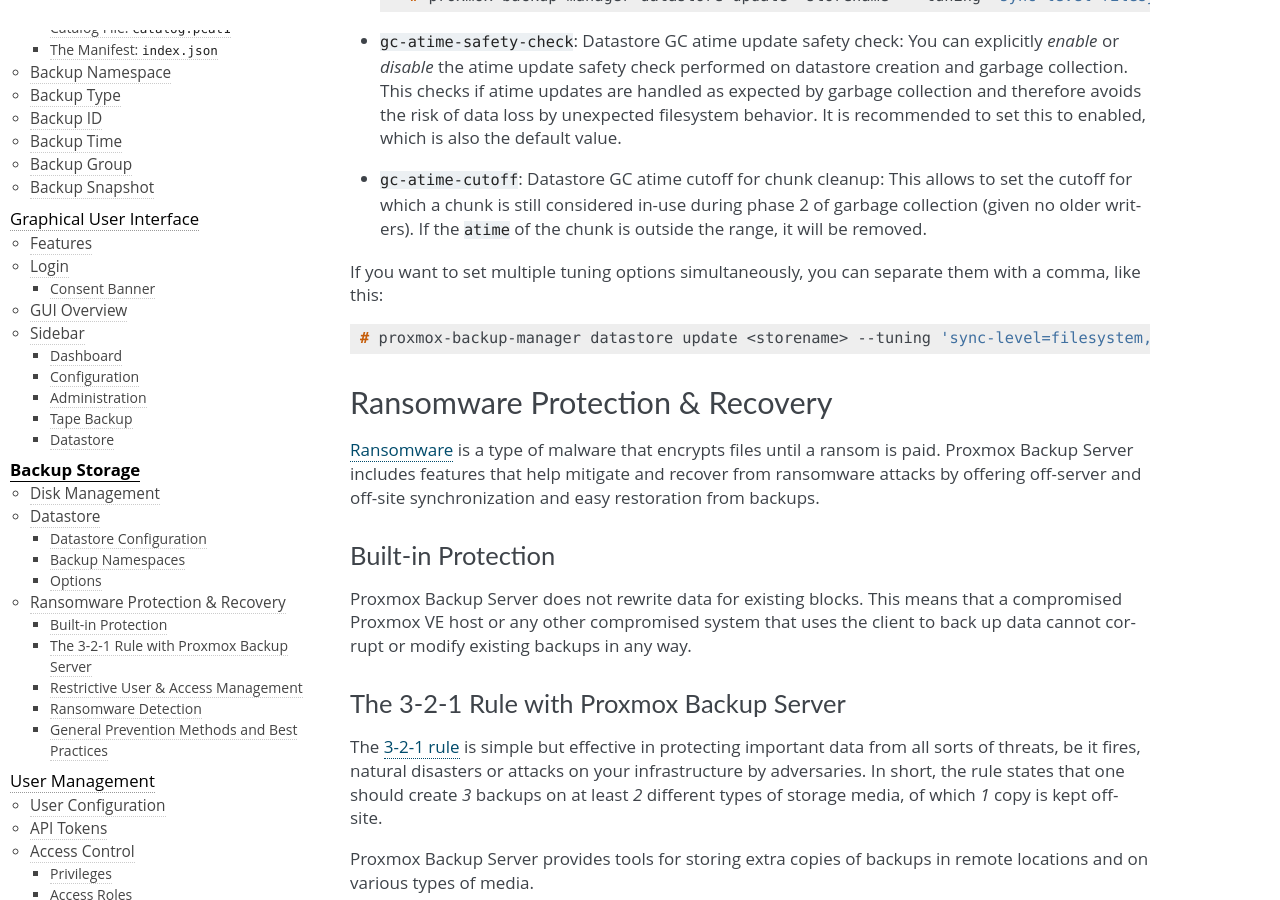
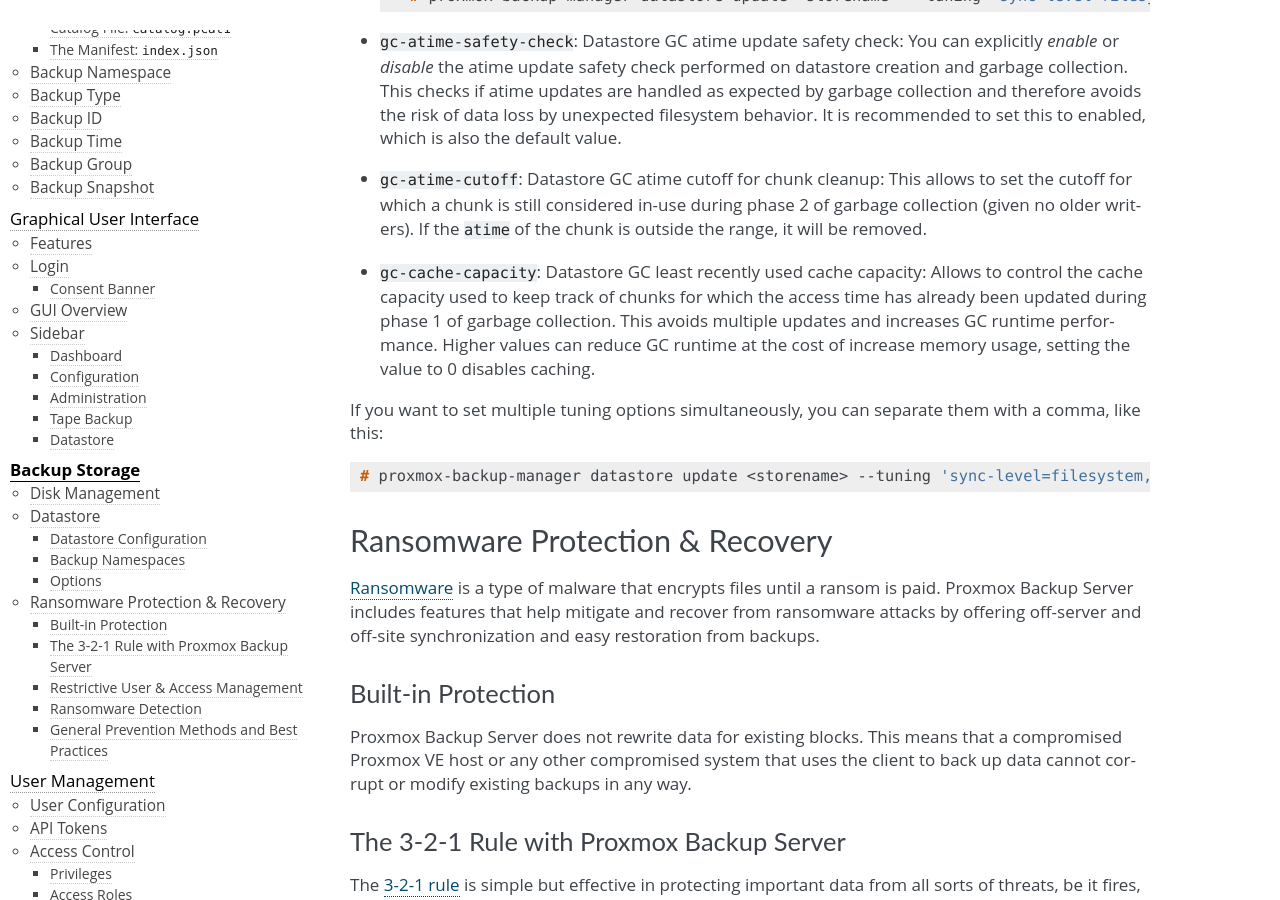
Before and after one commit to rikka-chunibyo/PBS-X, a Sphinx documentation site: the page built from docs/storage.rst, in a window 1280 px wide and 900 px high, scrolled down 7858 px. Built offline with Sphinx 7.4.7, drawn with Linux system fonts in a browser that asks for light colours.

Commit message:
docs: add description for gc-cache-capacity tuning parameter
Adds a bullet point to the listed datastore tuning parameters,
describing its functionality, implications and typical values.

Signed-off-by: Christian Ebner <c.ebner@proxmox.com>
Link: https://lore.proxmox.com/pbs-devel/20250404130713.376630-4-c.ebner@proxmox.com
 [TL: address trivial merge conflict from context changes]
Signed-off-by: Thomas Lamprecht <t.lamprecht@proxmox.com>

```diff
--- a/docs/storage.rst
+++ b/docs/storage.rst
@@ -451,6 +451,13 @@ There are some tuning related options for the datastore that are more advanced:
   during phase 2 of garbage collection (given no older writers). If the
   ``atime`` of the chunk is outside the range, it will be removed.
 
+* ``gc-cache-capacity``: Datastore GC least recently used cache capacity:
+  Allows to control the cache capacity used to keep track of chunks for which
+  the access time has already been updated during phase 1 of garbage collection.
+  This avoids multiple updates and increases GC runtime performance. Higher
+  values can reduce GC runtime at the cost of increase memory usage, setting the
+  value to 0 disables caching.
+
 If you want to set multiple tuning options simultaneously, you can separate them
 with a comma, like this:
 
```
Also changed, not shown: 1 other file.
